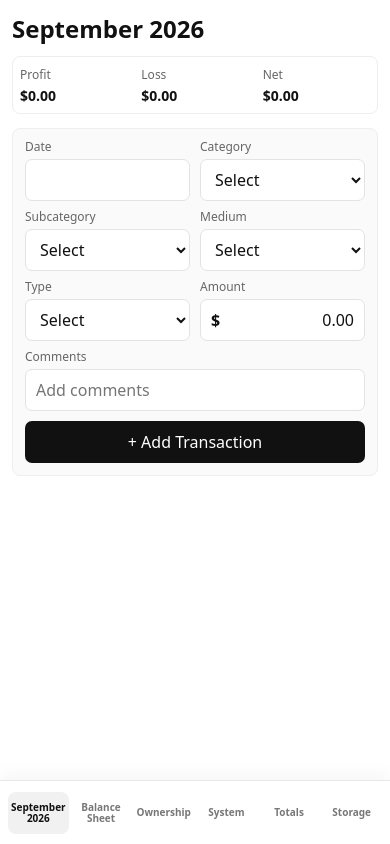
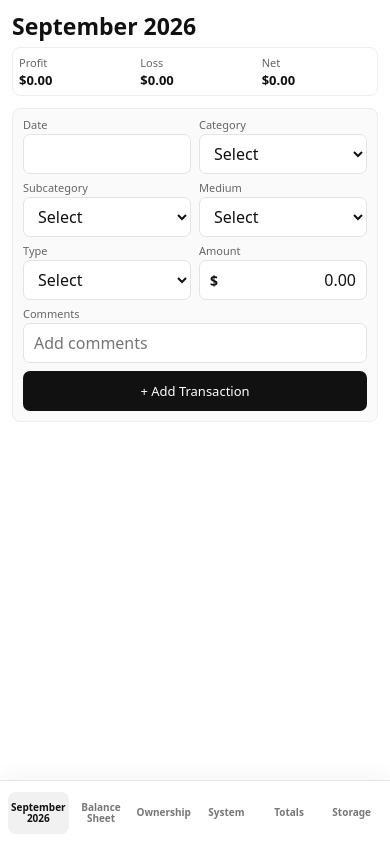
Before and after one commit to jkerdvs/every-cent, a React (Vite) app: page / in a window 390 px wide. Built offline with nearby package versions, Linux system fonts and the light colour scheme.

Commit message:
tighten current month layout

```diff
--- a/src/index.css
+++ b/src/index.css
@@ -35,16 +35,16 @@ select {
 .current-month {
   width: min(1180px, 100%);
   margin: 0 auto;
-  padding: 18px 18px 92px;
+  padding: 14px 16px 88px;
 }
 
 .month-header {
-  margin-bottom: 14px;
+  margin-bottom: 8px;
 }
 
 .month-header h1 {
   margin: 0;
-  font-size: 28px;
+  font-size: 25px;
   line-height: 1.1;
   letter-spacing: 0;
 }
@@ -54,7 +54,7 @@ select {
   grid-template-columns: repeat(3, minmax(0, 1fr));
   gap: 1px;
   overflow: hidden;
-  margin-bottom: 18px;
+  margin-bottom: 14px;
   border: 1px solid #eeeeee;
   border-radius: 8px;
   background: #eeeeee;
@@ -62,20 +62,20 @@ select {
 
 .summary-item {
   display: grid;
-  gap: 5px;
+  gap: 3px;
   min-width: 0;
   background: #ffffff;
-  padding: 12px 14px;
+  padding: 7px 10px;
 }
 
 .summary-item span {
   color: #666666;
-  font-size: 13px;
+  font-size: 11px;
 }
 
 .summary-item strong {
   overflow-wrap: anywhere;
-  font-size: 19px;
+  font-size: 15px;
   line-height: 1.15;
 }
 
@@ -92,8 +92,8 @@ select {
 }
 
 .transaction-entry {
-  margin-bottom: 20px;
-  padding: 14px;
+  margin-bottom: 16px;
+  padding: 10px;
   border: 1px solid #eeeeee;
   border-radius: 8px;
   background: #fafafa;
@@ -105,26 +105,26 @@ select {
     62px minmax(112px, 1fr) minmax(132px, 1.1fr) minmax(132px, 1.1fr)
     minmax(122px, 1fr) minmax(104px, 0.8fr) minmax(170px, 1.3fr)
     auto;
-  gap: 10px;
+  gap: 8px;
   align-items: end;
 }
 
 .transaction-entry label {
   display: grid;
-  gap: 6px;
+  gap: 4px;
   min-width: 0;
 }
 
 .transaction-entry label > span {
   color: #666666;
-  font-size: 12px;
+  font-size: 11px;
   line-height: 1;
 }
 
 .transaction-entry input,
 .transaction-entry select {
   width: 100%;
-  height: 36px;
+  height: 32px;
   border: 1px solid #e3e3e3;
   outline: none;
   border-radius: 7px;
@@ -150,22 +150,22 @@ select {
   width: 100%;
   border-collapse: collapse;
   table-layout: fixed;
-  font-size: 14px;
+  font-size: 13px;
 }
 
 .transaction-table th {
-  padding: 0 10px 9px;
+  padding: 0 8px 7px;
   border-bottom: 1px solid #dddddd;
   color: #666666;
   text-align: left;
-  font-size: 12px;
+  font-size: 11px;
   font-weight: 600;
   white-space: nowrap;
 }
 
 .transaction-table td {
   overflow: hidden;
-  padding: 11px 10px;
+  padding: 8px 8px;
   border-bottom: 1px solid #eeeeee;
   text-overflow: ellipsis;
   vertical-align: top;
@@ -179,7 +179,7 @@ select {
 .amount-field {
   display: flex;
   align-items: center;
-  height: 36px;
+  height: 32px;
   gap: 5px;
   border: 1px solid #e3e3e3;
   border-radius: 7px;
@@ -188,7 +188,7 @@ select {
 }
 
 .currency-symbol {
-  font-size: 16px;
+  font-size: 14px;
   font-weight: 600;
 }
 
@@ -224,7 +224,7 @@ select {
 }
 
 .transaction-table th:nth-child(6) {
-  width: 104px;
+  width: 96px;
 }
 
 .transaction-table th:nth-child(8) {
@@ -238,13 +238,14 @@ select {
 }
 
 .add-transaction {
-  height: 36px;
+  height: 32px;
   border: none;
   border-radius: 7px;
   background: #111111;
-  padding: 0 14px;
+  padding: 0 12px;
   color: #ffffff;
   cursor: pointer;
+  font-size: 13px;
   white-space: nowrap;
 }
 
@@ -254,8 +255,8 @@ select {
 
 .delete-transaction {
   display: inline-flex;
-  width: 24px;
-  height: 24px;
+  width: 22px;
+  height: 22px;
   align-items: center;
   justify-content: center;
   border: none;
@@ -917,49 +918,49 @@ select {
 
   .current-month {
     width: 100%;
-    padding: 16px 12px 106px;
+    padding: 14px 12px 102px;
   }
 
   .month-header h1 {
-    font-size: 24px;
+    font-size: 23px;
   }
 
   .month-summary {
     gap: 0;
-    margin-bottom: 14px;
+    margin-bottom: 12px;
   }
 
   .summary-item {
-    padding: 10px 9px;
+    padding: 7px 8px;
   }
 
   .summary-item span {
-    font-size: 12px;
+    font-size: 11px;
   }
 
   .summary-item strong {
-    font-size: 15px;
+    font-size: 14px;
   }
 
   .transaction-entry {
-    margin-bottom: 16px;
-    padding: 12px;
+    margin-bottom: 14px;
+    padding: 10px;
   }
 
   .transaction-entry-grid {
     grid-template-columns: repeat(2, minmax(0, 1fr));
-    gap: 10px;
+    gap: 8px;
   }
 
   .transaction-entry input,
   .transaction-entry select,
   .amount-field,
   .add-transaction {
-    height: 42px;
+    height: 40px;
   }
 
   .transaction-entry label > span {
-    font-size: 12px;
+    font-size: 11px;
   }
 
   .comments-field,
@@ -989,7 +990,7 @@ select {
     display: grid;
     grid-template-columns: 34px minmax(0, 1fr) auto 28px;
     gap: 4px 10px;
-    padding: 12px 0;
+    padding: 10px 0;
     border-bottom: 1px solid #eeeeee;
   }
 
@@ -1020,13 +1021,13 @@ select {
   .transaction-row td[data-label='Subcategory'] {
     grid-column: 2;
     color: #666666;
-    font-size: 13px;
+    font-size: 12px;
   }
 
   .transaction-row td[data-label='Medium'] {
     grid-column: 2;
     color: #666666;
-    font-size: 13px;
+    font-size: 12px;
   }
 
   .transaction-row td[data-label='Type'] {
@@ -1044,7 +1045,7 @@ select {
     grid-column: 2 / 4;
     overflow-wrap: anywhere;
     color: #444444;
-    font-size: 13px;
+    font-size: 12px;
   }
 
   .transaction-row td[data-label='Comments']:empty {
@@ -1058,8 +1059,8 @@ select {
   }
 
   .delete-transaction {
-    width: 28px;
-    height: 28px;
+    width: 26px;
+    height: 26px;
   }
 
   .sheet-tabs {
@@ -1083,11 +1084,11 @@ select {
 
 @media (max-width: 390px) {
   .summary-item {
-    padding: 9px 7px;
+    padding: 7px 6px;
   }
 
   .summary-item strong {
-    font-size: 14px;
+    font-size: 13px;
   }
 
   .sheet-tabs a {
--- a/src/pages/CurrentMonthPage.tsx
+++ b/src/pages/CurrentMonthPage.tsx
@@ -312,7 +312,6 @@ function CurrentMonthPage() {
           </thead>
 
           <tbody>
-
             {sortedTransactions.map((transaction) => (
               <tr className="transaction-row" key={transaction.id}>
                 <td data-label="Date">{transaction.date}</td>
```
Lines whose indentation alone changed are shown as unchanged.
